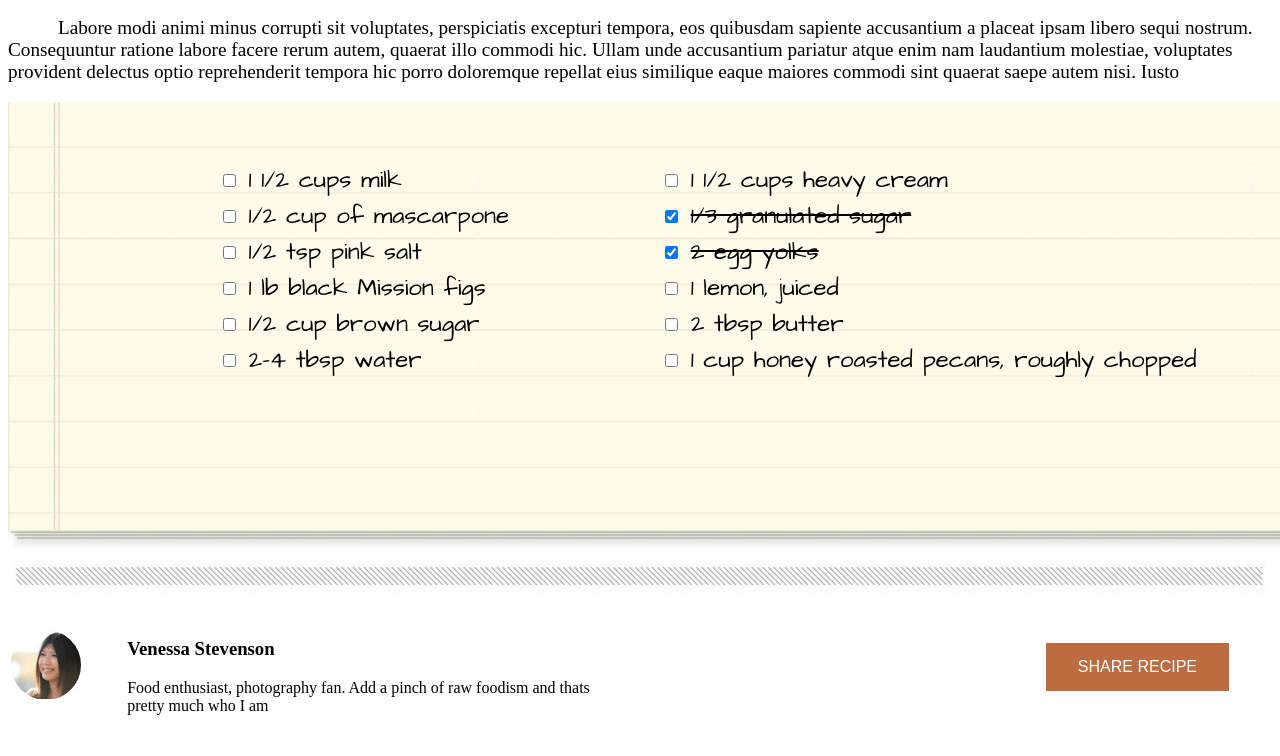
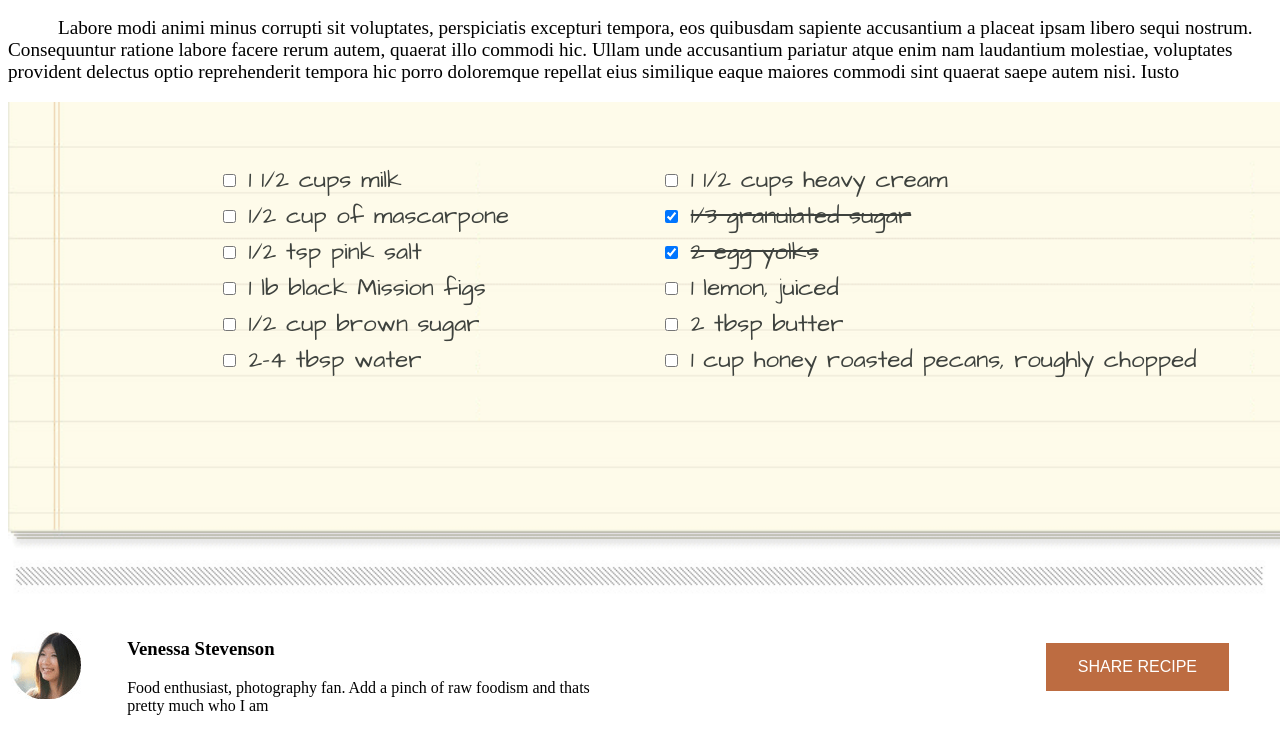
Before and after one commit to MarahIrshaid/chocolate-pizza, a plain HTML site: page index.html in a window 1280 px wide. Shown: the part 1486-2242 px from the top of the page. Drawn offline with Linux system fonts and the light colour scheme.

Commit message:
fixed color

```diff
--- a/style.css
+++ b/style.css
@@ -68,6 +68,7 @@ p {
     background-size: contain;
     background-repeat: no-repeat ;
     /* left: 100px; */
+    color: #3e423e;
 
 }
 #checkboxes{
```
